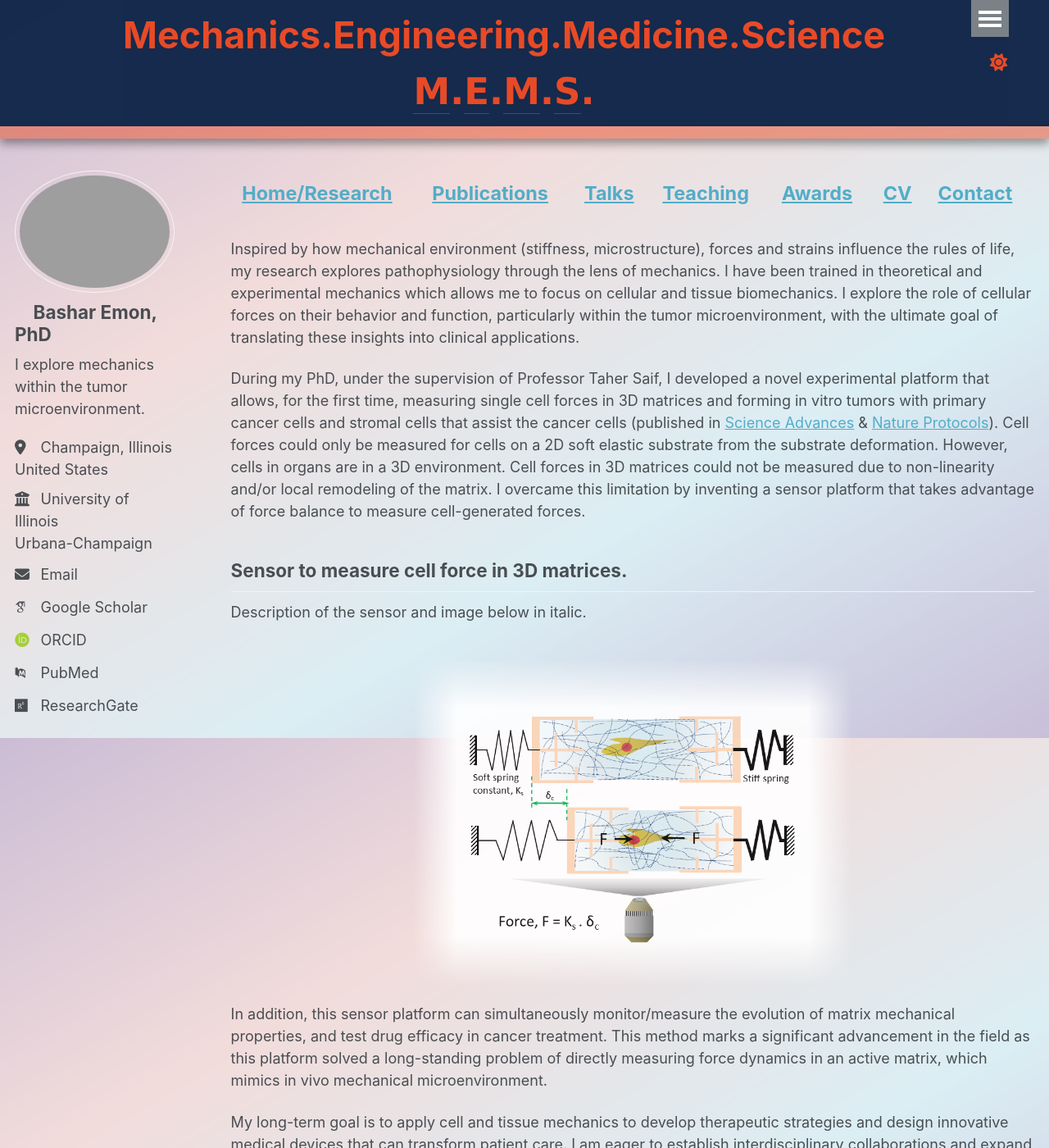
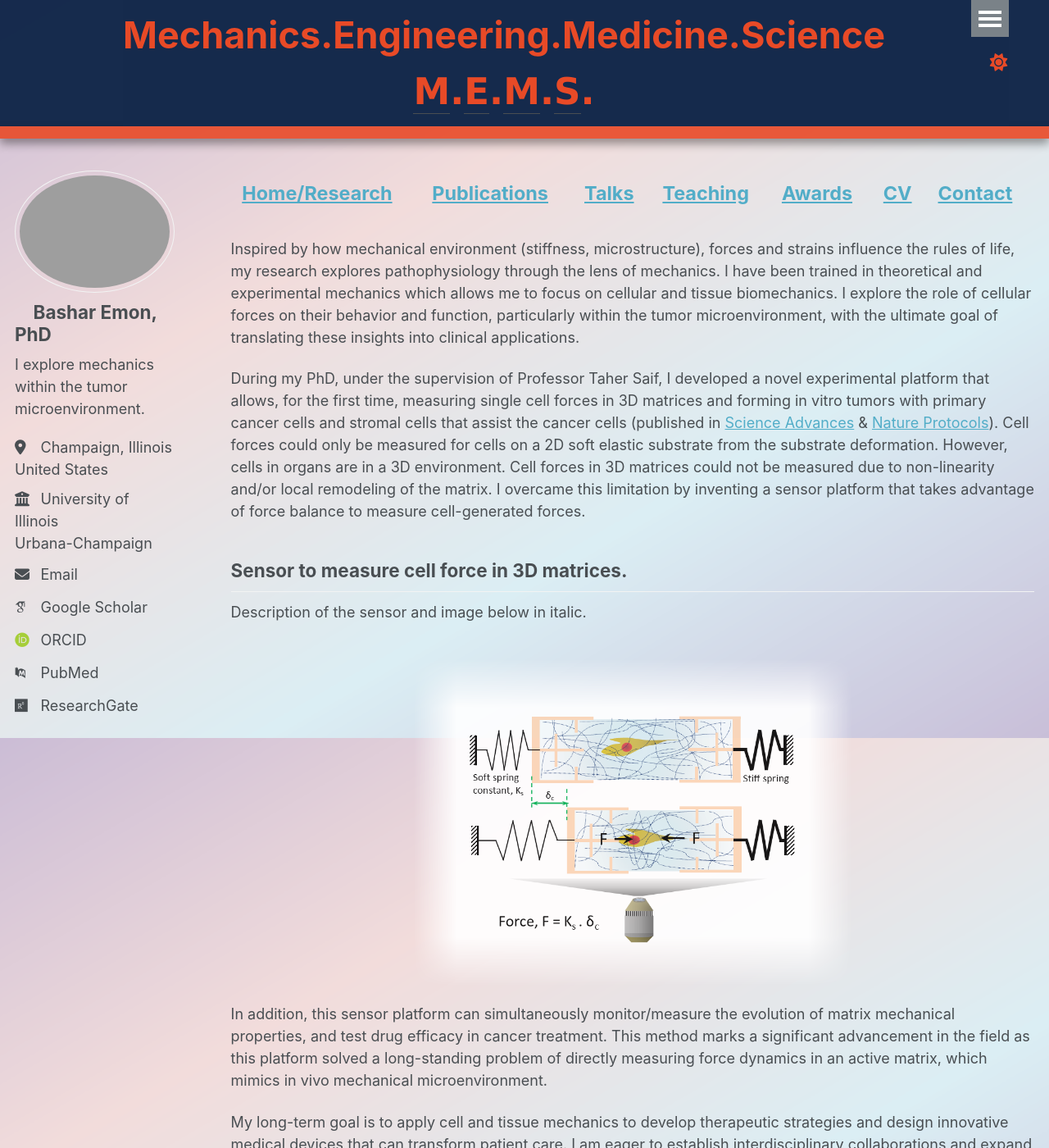
Before and after one commit to BasharEmon/BasharEmon.github.io, a Jekyll site: the page built from _pages/about.md, in a window 1280 px wide and 1400 px high. Shown: the whole window at 82% size. Built offline with Jekyll 4.4.1, drawn with Linux system fonts in a browser that asks for light colours; some web fonts are replaced.

Commit message:
Update _masthead.scss

```diff
--- a/_sass/layout/_masthead.scss
+++ b/_sass/layout/_masthead.scss
@@ -20,7 +20,7 @@
     position: absolute;
     bottom: 10;
     height: 15px;
-    background: rgba(232, 74, 39, .5); //var(--global-border-color);
+    background: rgba(232, 74, 39, .9); //var(--global-border-color);
     width: 100%;
     box-shadow: 0 6px 12px rgba(0, 0, 0, 0.4);
   }
@@ -85,7 +85,7 @@
   }
 
   a:hover {
-    color: #800080 !important; // hover color, this does not function at all
+    color: #ffb300 !important; // hover color, this does not function at all
     font-weight: bold; // or 700
     //background-color: var(--global-bg-color) !important;
   }
```
